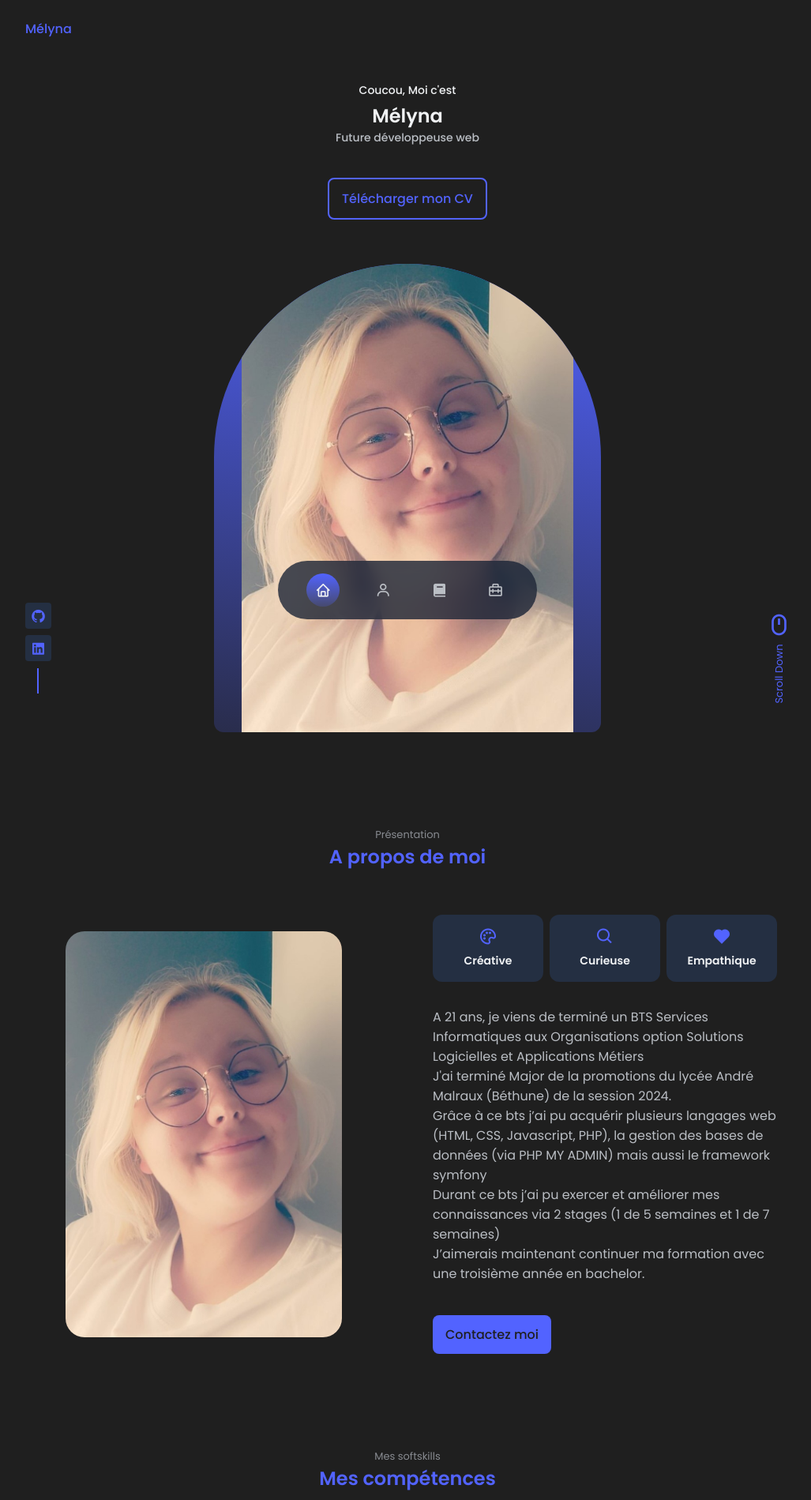
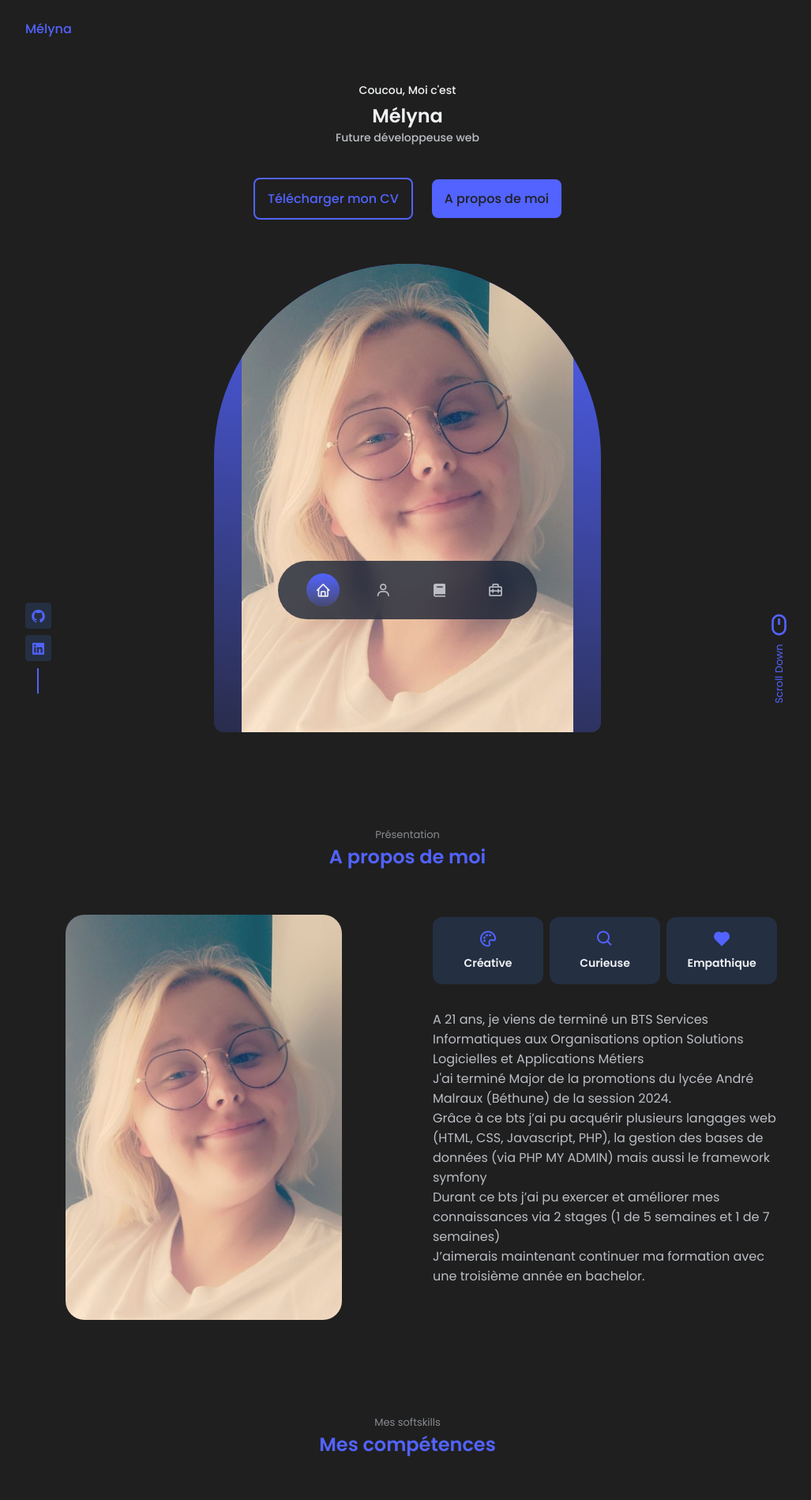
Before and after one commit to MelynaQ/nouveauportfolio, a plain HTML site: page index.html in a window 1280 px wide. Shown: the top 1899 px of the page at 79% size, without its empty margins (124-1151 px from the left). Drawn offline with nearby package versions, Linux system fonts and the light colour scheme.

Commit message:
contact change

```diff
--- a/index.html
+++ b/index.html
@@ -75,7 +75,7 @@
                         <a download="" href="cv.pdf" class="button button--ghost">
                             Télécharger mon CV
                         </a>
-                       <!--  <a href="#about" class="button">A propos de moi</a>-->
+                        <a href="#about" class="button">A propos de moi</a>
                     </div>
                 </div>
 
@@ -140,7 +140,7 @@
                         J’aimerais maintenant continuer ma formation avec une troisième année en bachelor.
                     </p>
 
-                    <a href="#contact" class="button contact_me-button">Contactez moi</a>
+                   <!-- <a href="#contact" class="button contact_me-button">Contactez moi</a> -->
                 </div>
             </div>
         </section>
```
